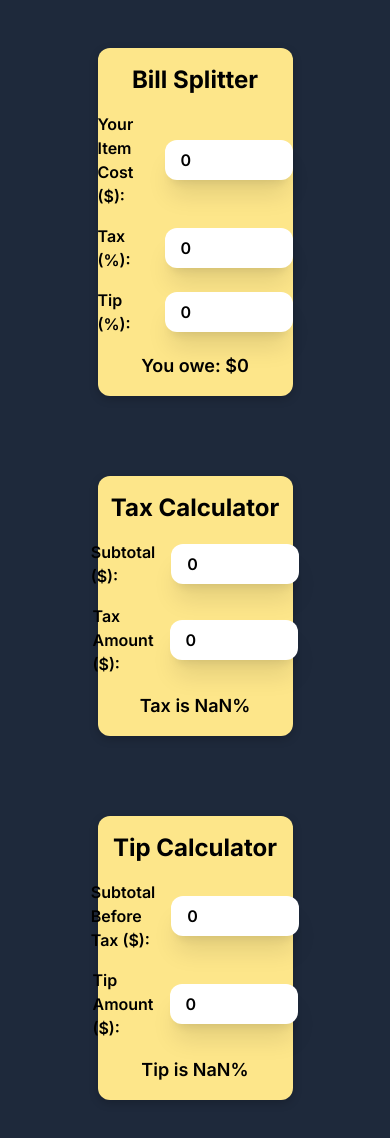
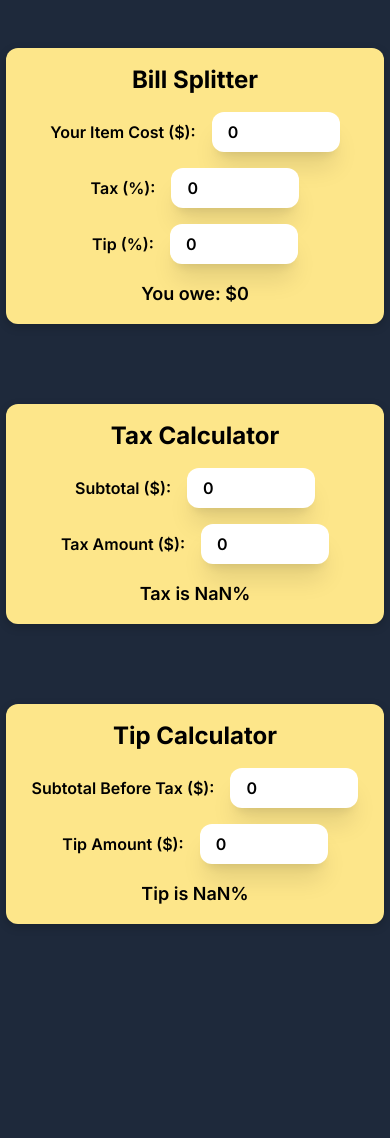
Before and after one commit to brandonmcconathy/bill-splitter, a Next.js app: page / in a window 390 px wide. Shown: the top 1138 px of the page. After the commit the page ends 1004 px from the top, so only its background shows below. Built offline with nearby package versions, Linux system fonts and the light colour scheme.

Commit message:
Styled for mobile

```diff
--- a/src/app/components/main.tsx
+++ b/src/app/components/main.tsx
@@ -12,7 +12,7 @@ export default function Main() {
   }
 
   return(
-    <section className="bg-amber-200 flex flex-col justify-center items-center my-12 py-4 mx-auto gap-4 font-semibold rounded-xl box-pop w-1/2">
+    <section className="bg-amber-200 flex flex-col justify-center items-center my-12 py-4 mx-auto gap-4 font-semibold rounded-xl box-pop w-97 sm:w-5/6 md:w-3/4 lg:w-7/12 xl:w-1/2">
       <h1 className="text-2xl font-bold">Bill Splitter</h1>
       <div className="flex gap-4 items-center justify-center">
         <label htmlFor="cost">Your Item Cost ($):</label>
--- a/src/app/components/taxcalc.tsx
+++ b/src/app/components/taxcalc.tsx
@@ -12,7 +12,7 @@ export default function TaxCalc() {
   }
 
   return(
-    <section className="bg-amber-200 flex flex-col justify-center items-center my-20 py-4 mx-auto gap-4 font-semibold rounded-xl box-pop w-1/2">
+    <section className="bg-amber-200 flex flex-col justify-center items-center my-20 py-4 mx-auto gap-4 font-semibold rounded-xl box-pop w-97 sm:w-5/6 md:w-3/4 lg:w-7/12 xl:w-1/2">
       <h1 className="text-2xl font-bold">Tax Calculator</h1>
       <div className="flex gap-4 items-center justify-center">
         <label htmlFor="subtotal">Subtotal ($):</label>
--- a/src/app/components/tipcalc.tsx
+++ b/src/app/components/tipcalc.tsx
@@ -12,7 +12,7 @@ export default function TipCalc() {
   }
 
   return(
-    <section className="bg-amber-200 flex flex-col justify-center items-center my-20 py-4 mx-auto gap-4 font-semibold rounded-xl box-pop w-1/2">
+    <section className="bg-amber-200 flex flex-col justify-center items-center my-20 py-4 mx-auto gap-4 font-semibold rounded-xl box-pop w-97 sm:w-5/6 md:w-3/4 lg:w-7/12 xl:w-1/2">
       <h1 className="text-2xl font-bold">Tip Calculator</h1>
       <div className="flex gap-4 items-center justify-center">
         <label htmlFor="subtotal">Subtotal Before Tax ($):</label>
```
